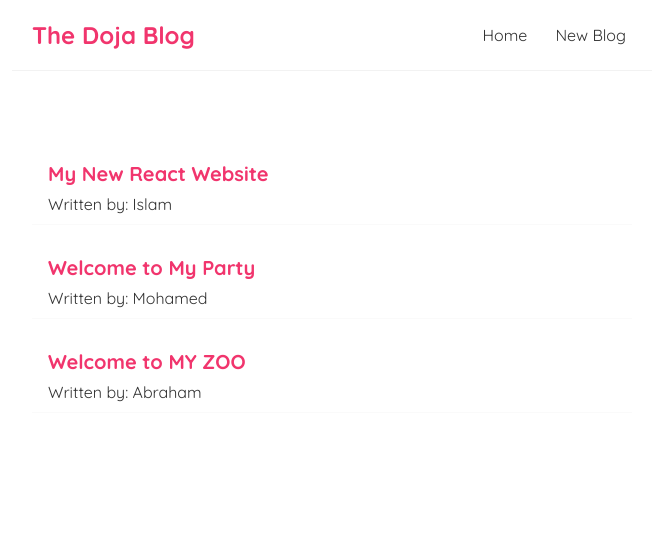
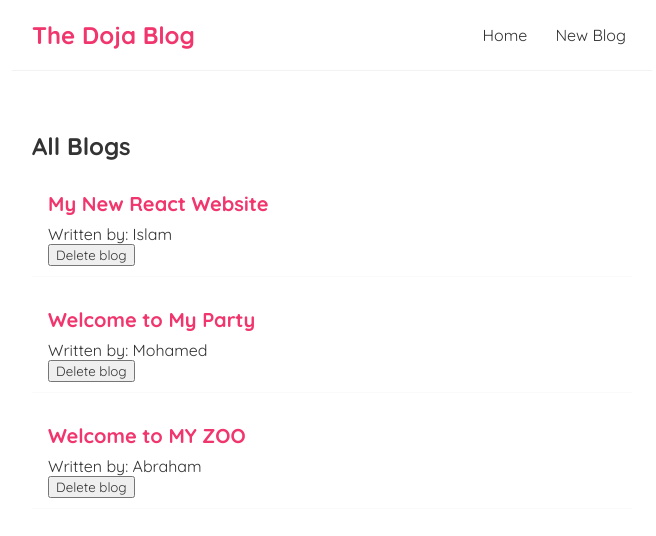
Before and after one commit to IslamElSaqqa/Reactjs-tutorials, a React (Create React App) app: page / in a window 1280 px wide. Shown: the top 536 px of the page, without its empty margins (308-964 px from the left). Built offline with nearby package versions, Linux system fonts and the light colour scheme; the HTML template or start-up script is replaced by a standard one.

Commit message:
Initial Commit for lesson_4

```diff
--- a/src/Components/BlogList.js
+++ b/src/Components/BlogList.js
@@ -1,12 +1,13 @@
-const BlogList = (props) => {
-    const blogs = props.blogs;
-    const title = props.title;
+const BlogList = ({ blogs, title, handleDelete}) => {
+
     return (
         <div className="blog-list">
+            <h2>{title}</h2>
             {blogs.map((blog) =>
                 <div className="blog-preview" key={blog.id}>
                     <h2>{blog.title}</h2>
                     <p>Written by: {blog.Author}</p>
+                    <button onClick={()=>handleDelete(blog.id)}>Delete blog</button>
                 </div>
             )}
 
@@ -14,21 +15,3 @@
     );
 }
 export default BlogList;
-
-// Another Way to passing the data from different components.
-/*
-    const BlogList = ({blogs, title}) => {
-    return (
-        <div className="blog-list">
-            {blogs.map((blog) =>
-                <div className="blog-preview" key={blog.id}>
-                    <h2>{blog.title}</h2>
-                    <p>Written by: {blog.Author}</p>
-                </div>
-            )}
-
-        </div>
-    );
-}
-export default BlogList;
-*/
--- a/src/Components/Home.js
+++ b/src/Components/Home.js
@@ -6,11 +6,14 @@
         {title: "Welcome to My Party", body:'lorem ipsum...', Author: "Mohamed",id: 2},
         {title: "Welcome to MY ZOO", body:'lorem ipsum...', Author: "Abraham",id: 3}
     ]);
-
+    // Filter using the id.
+    const handleDelete = (id) => {
+        const newBlogs = blogs.filter(blog => blog.id !== id);
+        setBlogs(newBlogs)
+    }
     return (
         <div className="Home">
-            <BlogList blogs={blogs} title="All Blogs" />
-
+            <BlogList blogs={blogs} title="All Blogs" handleDelete={handleDelete} />
         </div>
     );
 }
```
